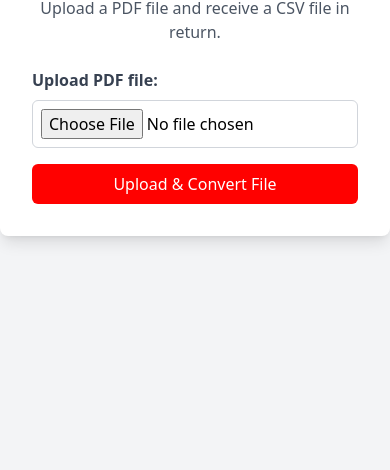
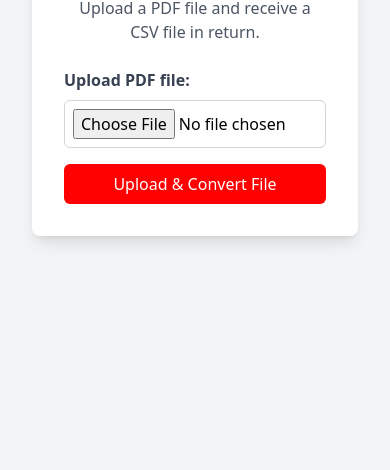
Before and after one commit to relard-e1/onePager, a plain HTML site: page index.html in a window 390 px wide. Shown: the part 374-844 px from the top of the page. Drawn offline with nearby package versions, Linux system fonts and the light colour scheme.

Commit message:
mobile optimized

```diff
--- a/index.html
+++ b/index.html
@@ -6,9 +6,9 @@
     <title>PDF to CSV Converter</title>
     <script src="https://cdn.tailwindcss.com"></script>
 </head>
-<body class="bg-gray-100 flex items-center justify-center min-h-screen">
+<body class="bg-gray-100 flex items-center justify-center min-h-screen px-4">
 
-    <div class="bg-white shadow-lg rounded-lg p-8 max-w-lg w-full text-center">
+    <div class="bg-white shadow-lg rounded-lg p-8 max-w-lg w-full text-center mx-4">
         <img src="https://ebene1.eu/wp-content/uploads/2024/07/E1-New-Logo_Bildzeichen.webp" alt="Ebene1 Logo" class="mx-auto w-16 h-auto mb-4">
 
         <h1 class="text-2xl font-bold text-gray-800">PDF to CSV Converter</h1>
@@ -63,16 +63,15 @@
                     downloadLink.href = result.csv_url;
                     downloadLink.classList.remove("hidden");
 
-                    // Reset input after successful upload
+                    // Reset file input after successful upload
                     fileInput.value = "";
 
-                    // Reset UI after download
                     downloadLink.addEventListener("click", function() {
                         setTimeout(() => {
                             statusMessage.textContent = "";
                             statusMessage.classList.add("hidden");
                             downloadLink.classList.add("hidden");
-                        }, 2000);
+                        }, 1000);
                     });
                 } else {
                     throw new Error("Error processing file.");
```
